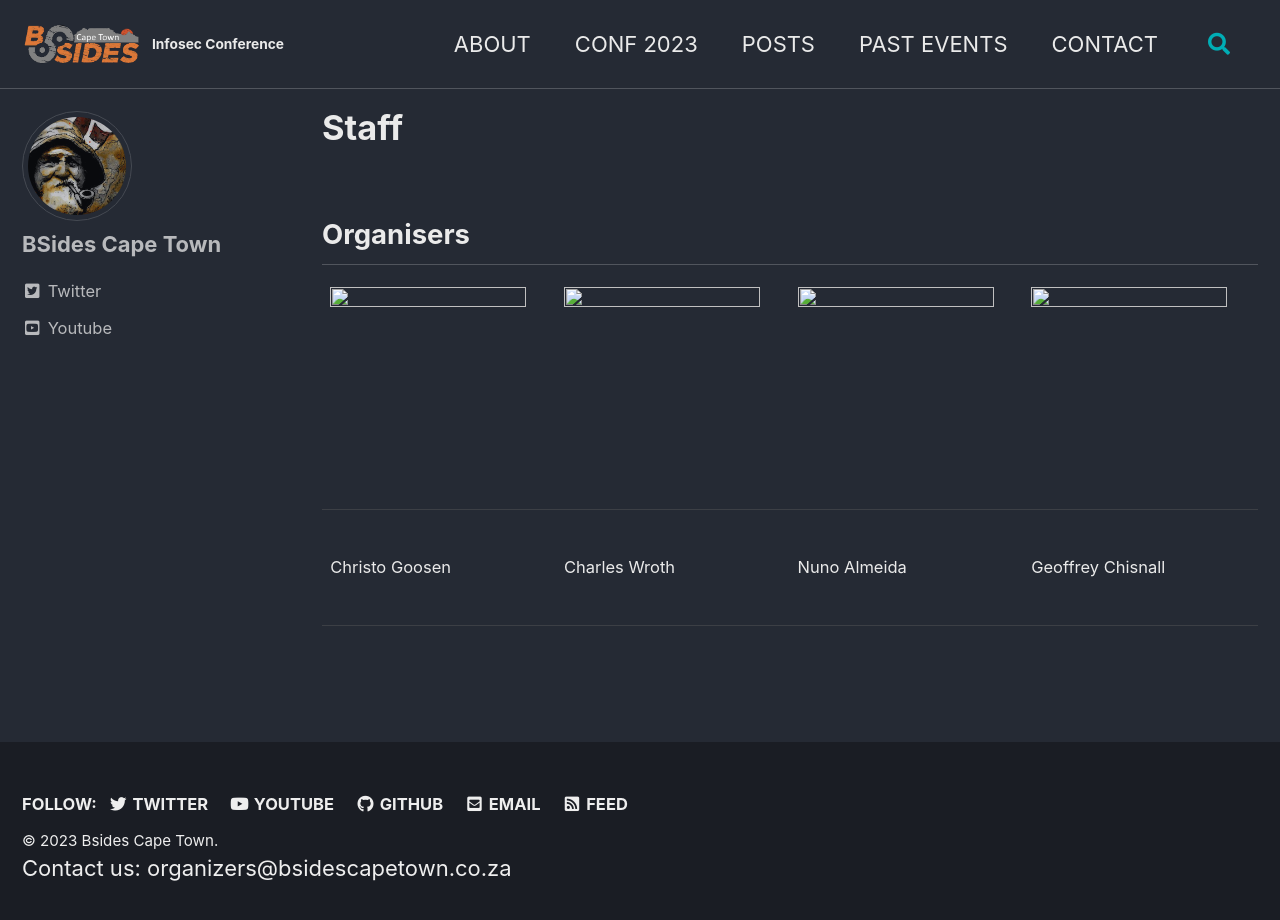
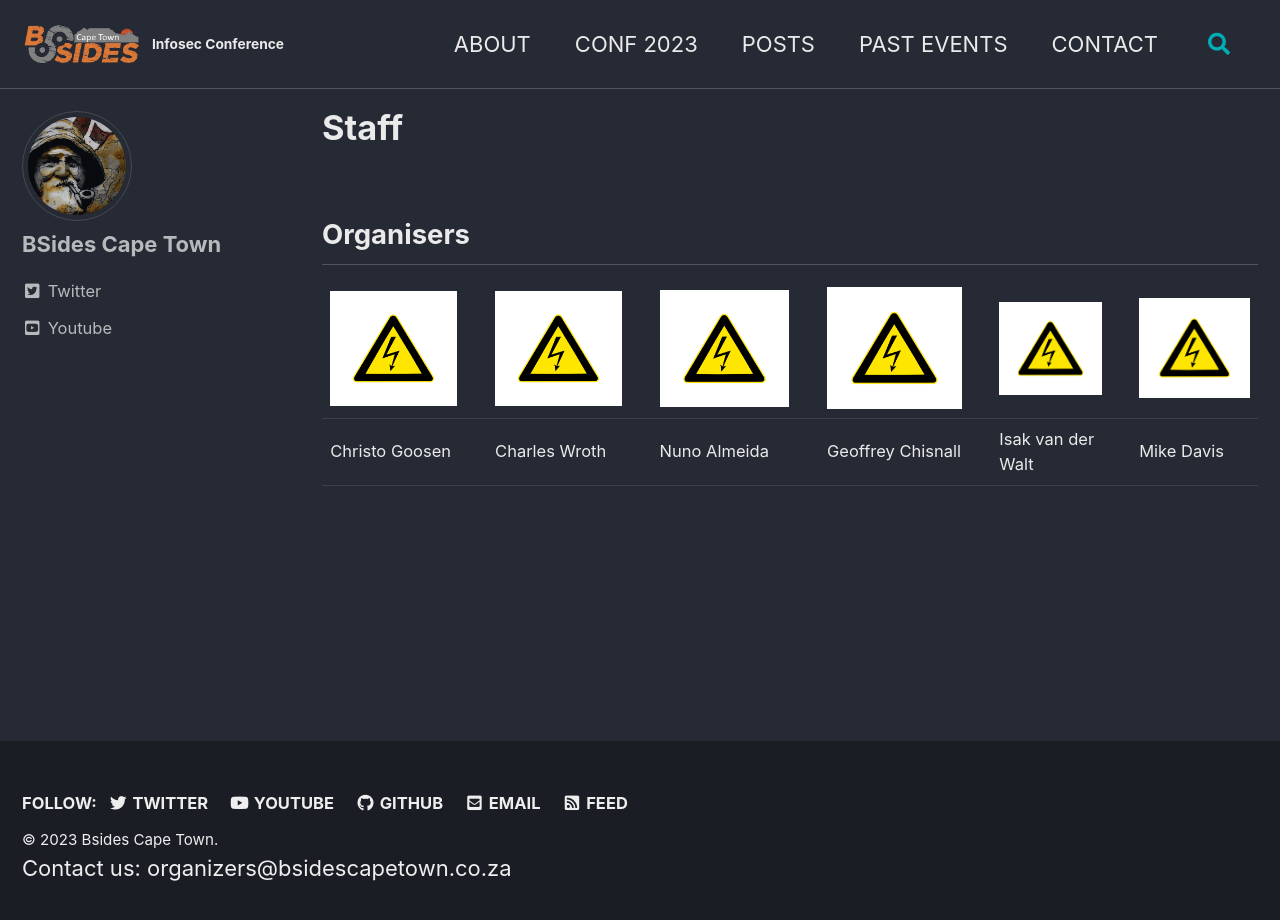
Before and after one commit to bsidescapetown/bsidescapetown.github.io, a Jekyll site: the page built from _pages/staff.md, in a window 1280 px wide and 929 px high. Shown: the top 920 px of the window. Built offline with Jekyll 4.4.1, drawn with Linux system fonts in a browser that asks for light colours; cached includes are drawn as plain includes; comment, search, counter and statistics services are not loaded.

Commit message:
Update staff.md

```diff
--- a/_pages/staff.md
+++ b/_pages/staff.md
@@ -10,5 +10,9 @@
 
 ## Organisers
 
+![](/assets/images/authors/High_voltage_warning.jpg)||![](/assets/images/authors/High_voltage_warning.jpg)||![](/assets/images/authors/High_voltage_warning.jpg)||![](/assets/images/authors/High_voltage_warning.jpg)||![](/assets/images/authors/High_voltage_warning.jpg)||![](/assets/images/authors/High_voltage_warning.jpg)
+Christo Goosen || Charles Wroth || Nuno Almeida || Geoffrey Chisnall || Isak van der Walt || Mike Davis
+
+<!--
 <img src="https://bsidescapetown.co.za/wp-content/uploads/2017/11/High_voltage_warning.jpg" width="196" height="213">||<img src="https://bsidescapetown.co.za/wp-content/uploads/2017/11/High_voltage_warning.jpg" width="196" height="213">||<img src="https://bsidescapetown.co.za/wp-content/uploads/2017/11/High_voltage_warning.jpg" width="196" height="213">||<img src="https://bsidescapetown.co.za/wp-content/uploads/2017/11/High_voltage_warning.jpg" width="196" height="213">
-Christo Goosen || Charles Wroth || Nuno Almeida || Geoffrey Chisnall || Isak van der Walt || Mike Davis
+Christo Goosen || Charles Wroth || Nuno Almeida || Geoffrey Chisnall || Isak van der Walt || Mike Davis -->
```
